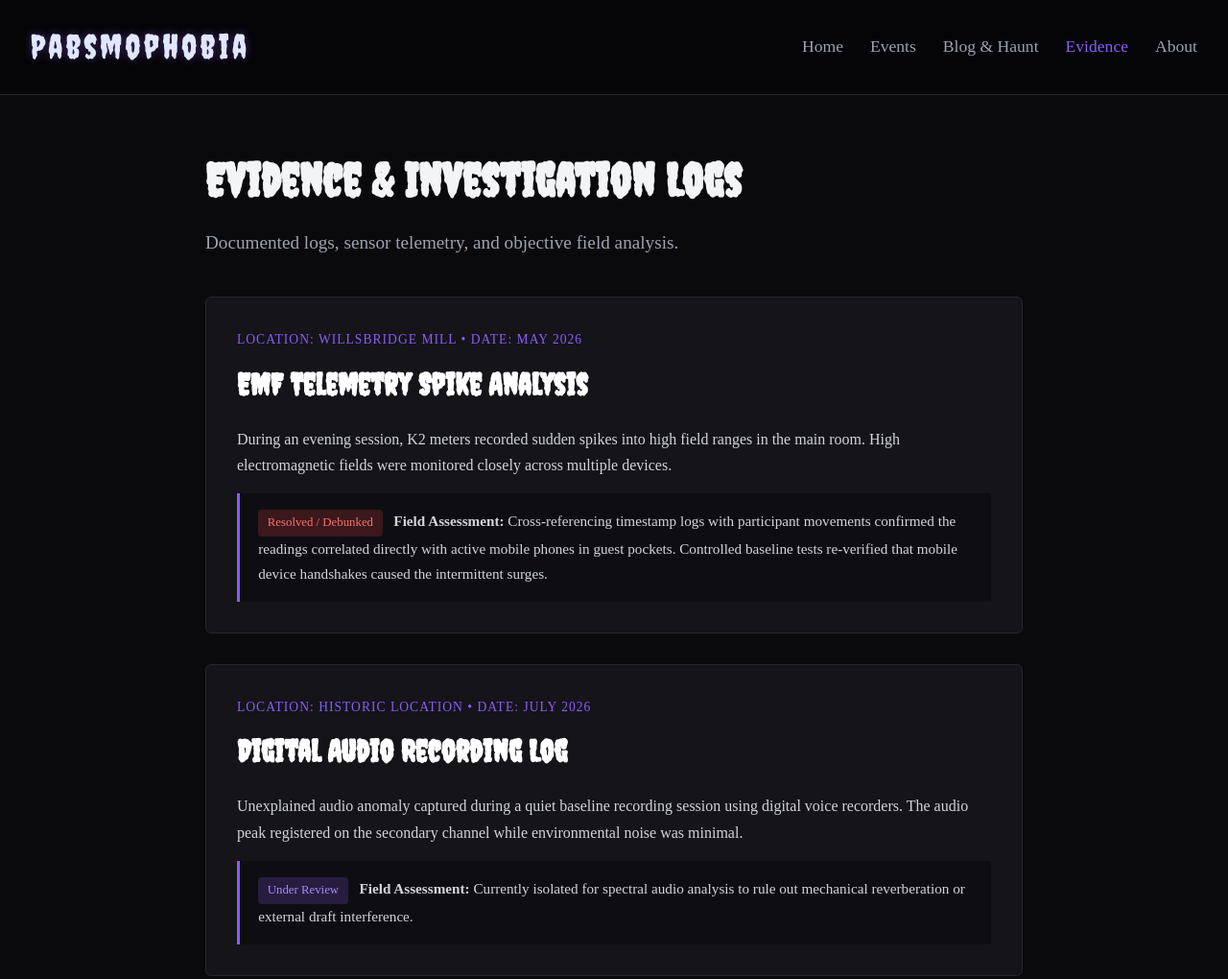
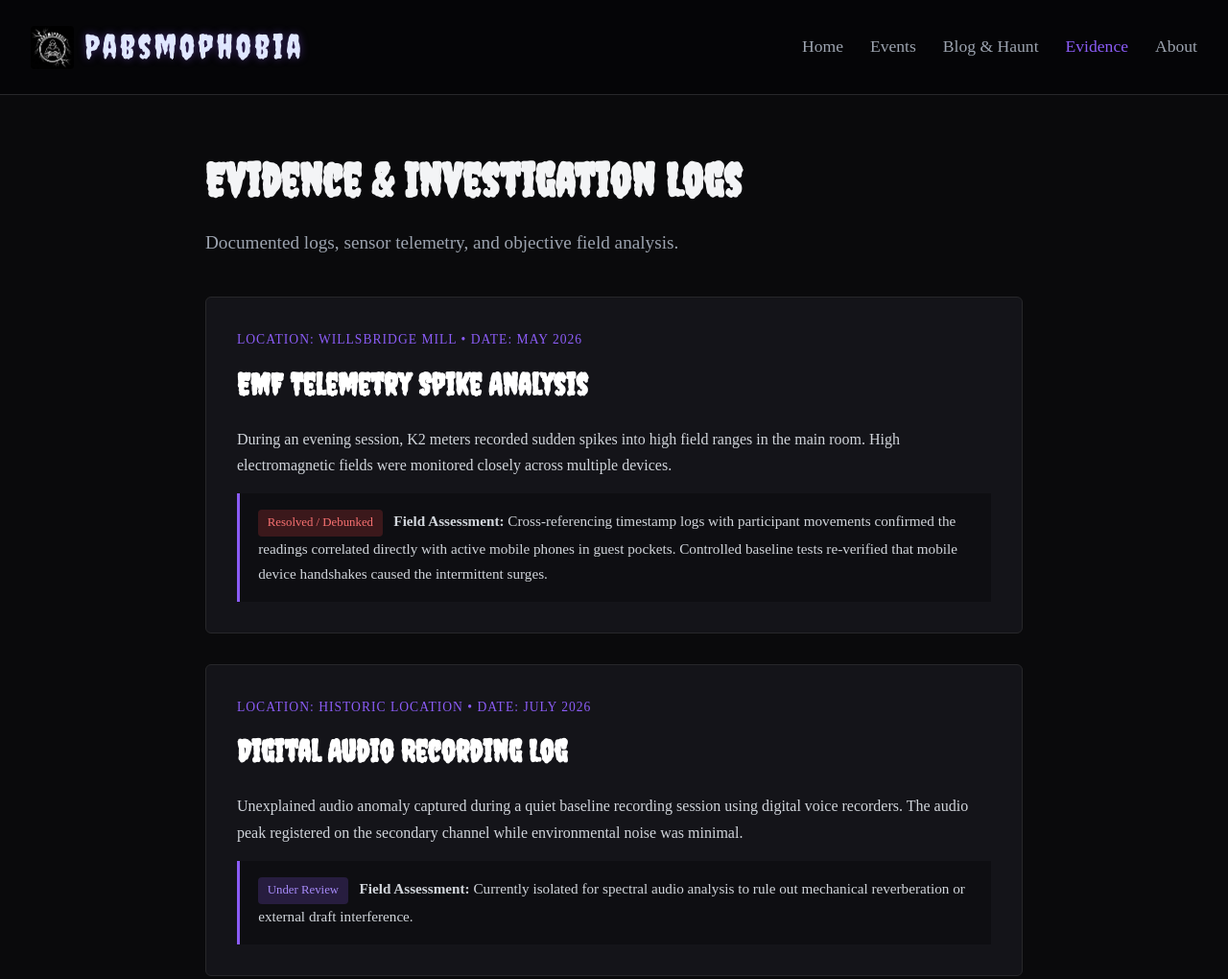
Before and after one commit to pabsmophobia/Pabsmophobia-Website, a plain HTML site: page evidence.html in a window 1280 px wide. Shown: the top 1020 px of the page at 96% size. Drawn offline with Linux system fonts and the light colour scheme; a web font is replaced by a local one.

Commit message:
Update evidence.html

```diff
--- a/evidence.html
+++ b/evidence.html
@@ -50,6 +50,16 @@
       letter-spacing: 3px;
       color: #e0e7ff;
       text-shadow: 0 0 10px rgba(139, 92, 246, 0.4);
+      display: flex;
+      align-items: center;    /* Vertically aligns text with the logo image */
+      gap: 0.75rem;           /* Adds horizontal space between logo image and text */
+    }
+
+    .logo-img {
+      height: 45px;           /* Controls logo image size */
+      width: auto;
+      border-radius: 4px;
+      object-fit: contain;
     }
 
     nav a {
@@ -142,7 +152,10 @@
 <body>
 
   <header>
-    <div class="logo">Pabsmophobia</div>
+    <div class="logo">
+      <img src="Pabsmo.jpg" alt="Pabsmophobia Logo" class="logo-img">
+      <span>Pabsmophobia</span>
+    </div>
     <nav>
       <a href="index.html">Home</a>
       <a href="events.html">Events</a>
```
